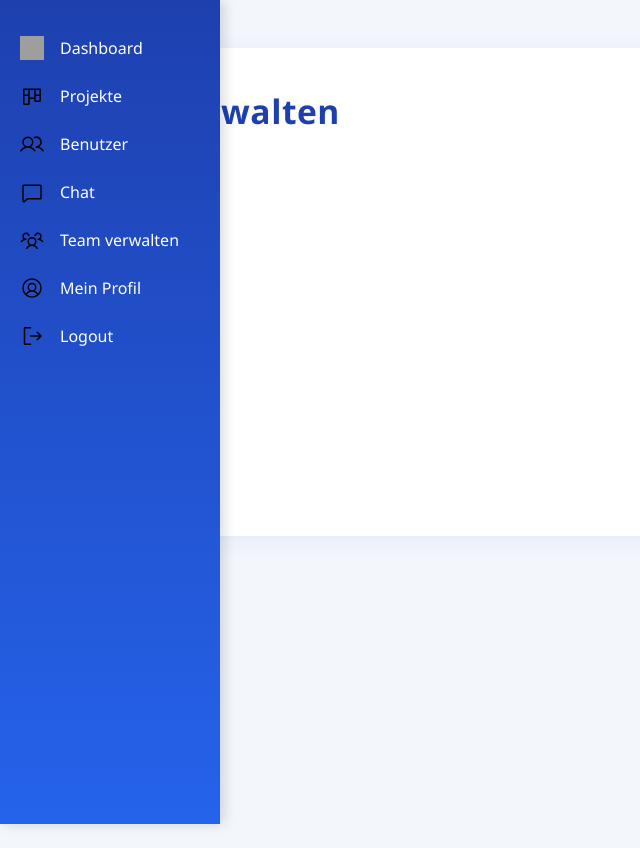
After one commit to salihhasicic/CollaborationTool, a Flask app: page /team_manage in a window 1280 px wide. The commit adds this page. Shown: the whole page, without its empty margins (0-640 px from the left). Run offline with Flask 3, Linux system fonts and the light colour scheme; the visitor is signed in with stand-in values (Sample User, id 1); data that the repository does not hold is empty; grey boxes are pictures that could not be loaded.

Commit message:
team page

```diff
--- a/main.py
+++ b/main.py
@@ -603,5 +603,22 @@ def create_general_task_view():
                            logged_in=True,
                            user_id=user_id)
 
+@app.route('/team_manage')
+@login_required
+def team_manage():
+    current_user_id = session.get('user_id')
+    team_id = None
+    if current_user_id:
+        user_res = requests.get(f'{BACKEND_URL}/user/{current_user_id}')
+        if user_res.status_code == 200:
+            user = user_res.json()
+            team_id = user.get('team_id')
+    return render_template(
+        'team_manage.html',
+        team_id=team_id,
+        logged_in='user_id' in session,
+        user_id=current_user_id
+    )
+
 if __name__ == '__main__':
     app.run(port=3000, debug=True)
--- /dev/null
+++ b/templates/team_manage.html
@@ -0,0 +1,30 @@
+<!DOCTYPE html>
+<html>
+<head>
+    <title>Team verwalten</title>
+    <link rel="stylesheet" href="{{ url_for('static', filename='style.css') }}">
+</head>
+<body>
+    <nav class="sidebar">
+        <a href="/start"><img src="{{ url_for('static', filename='icon-dashboard.svg') }}"><span>Dashboard</span></a>
+        <a href="/projects"><img src="{{ url_for('static', filename='icon-project.svg') }}"><span>Projekte</span></a>
+        <a href="/users"><img src="{{ url_for('static', filename='icon-users.svg') }}"><span>Benutzer</span></a>
+        <a href="/chats"><img src="{{ url_for('static', filename='icon-chat.svg') }}"><span>Chat</span></a>
+        {% if team_id %}
+            <a href="/team/{{ team_id }}"><img src="{{ url_for('static', filename='icon-team.svg') }}"><span>Team</span></a>
+            <a href="/chat/{{ team_id }}"><img src="{{ url_for('static', filename='icon-team-chat.svg') }}"><span>Team-Chat</span></a>
+        {% endif %}
+        <a href="/team_manage"><img src="{{ url_for('static', filename='icon-team.svg') }}"><span>Team verwalten</span></a>
+        {% if logged_in %}
+            <a href="/profile/{{ user_id }}"><img src="{{ url_for('static', filename='icon-profile.svg') }}"><span>Mein Profil</span></a>
+            <a href="/logout"><img src="{{ url_for('static', filename='icon-logout.svg') }}"><span>Logout</span></a>
+        {% else %}
+            <a href="/login"><img src="{{ url_for('static', filename='icon-profile.svg') }}"><span>Login</span></a>
+        {% endif %}
+    </nav>
+    <div class="container">
+        <h2>Team verwalten</h2>
+        <!-- Hier kann später Inhalt ergänzt werden -->
+    </div>
+</body>
+</html>
--- a/templates/users.html
+++ b/templates/users.html
@@ -23,6 +23,7 @@
         <a href="/team/{{ team_id }}"><img src="{{ url_for('static', filename='icon-team.svg') }}"><span>Team</span></a>
         <a href="/chat/{{ team_id }}"><img src="{{ url_for('static', filename='icon-team-chat.svg') }}"><span>Team-Chat</span></a>
     {% endif %}
+    <a href="/team_manage"><img src="{{ url_for('static', filename='icon-team.svg') }}"><span>Team verwalten</span></a>
     {% if logged_in %}
         <a href="/profile/{{ user_id }}"><img src="{{ url_for('static', filename='icon-profile.svg') }}"><span>Mein Profil</span></a>
         <a href="/logout"><img src="{{ url_for('static', filename='icon-logout.svg') }}"><span>Logout</span></a>
```
